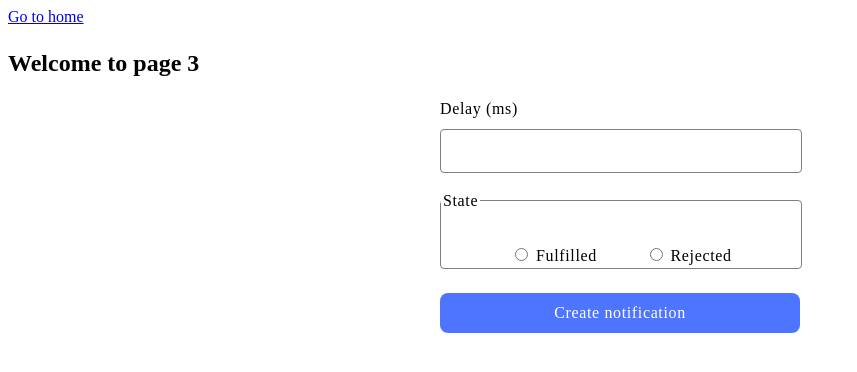
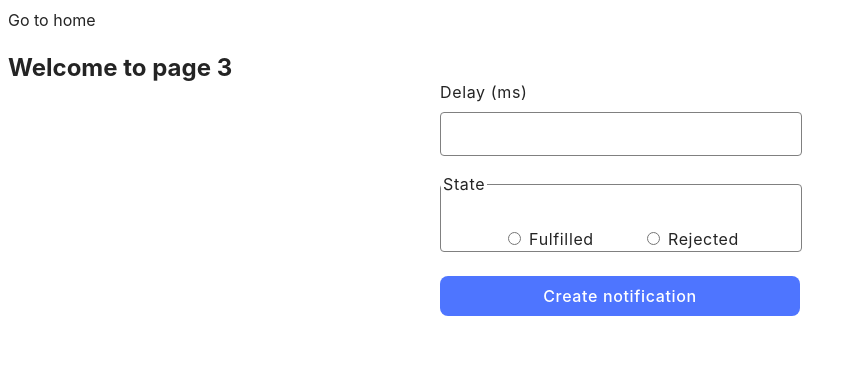
Before and after one commit to Kyryl2/goit-js-hw-10, a website built with Vite: page src/2-snackbar.html in a window 1280 px wide. Shown: the whole page, without its empty margins (0-857 px from the left). Built offline with nearby package versions, Linux system fonts and the light colour scheme.

Commit message:
fix connection

```diff
--- a/src/2-snackbar.html
+++ b/src/2-snackbar.html
@@ -6,7 +6,7 @@
   <meta http-equiv="X-UA-Compatible" content="IE=edge" />
   <meta name="viewport" content="width=device-width, initial-scale=1.0" />
   <title>Page 3</title>
-  <link rel="stylesheet" href="./css/2-snackbar.css">
+  <link rel="stylesheet" href="./css/styles.css">
 </head>
 
 <body>
```
Also changed, not shown: src/1-timer.html (+1 -1 lines).
